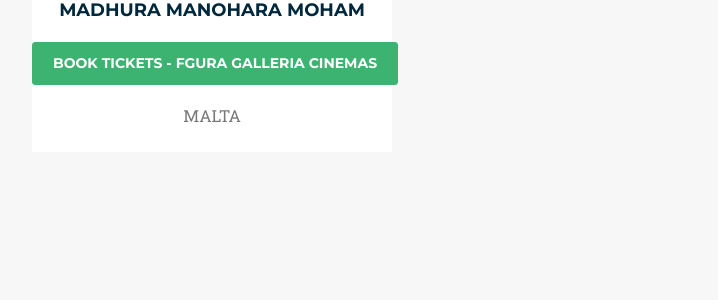
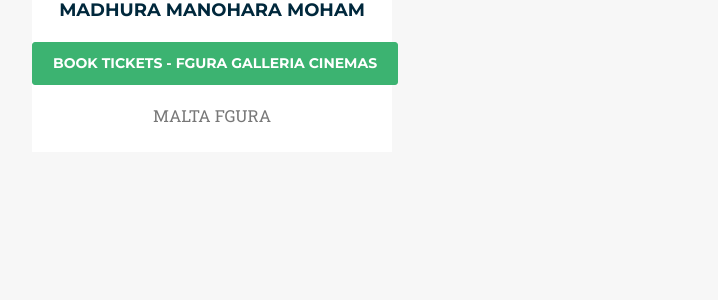
Before and after one commit to melvinchng/event-jekyll-theme, a Jekyll site: the page built from index.html, in a window 1280 px wide and 900 px high, scrolled down 1484 px. Shown: the part 155-455 px from the top of the window, without its empty margins (38-756 px from the left). Built offline with Jekyll 4.4.1, drawn with Linux system fonts in a browser that asks for light colours; some web fonts are replaced.

Commit message:
Update posters.yml

```diff
--- a/_data/twenty_17/posters.yml
+++ b/_data/twenty_17/posters.yml
@@ -1,6 +1,6 @@
 - title: MADHURA MANOHARA MOHAM
   name: Name-4
-  subtitle:  MALTA
+  subtitle:  MALTA FGURA
   img: manoharam.jpg
   thumbnail: manoharam.jpg
   alt: Picture of TBD
```
